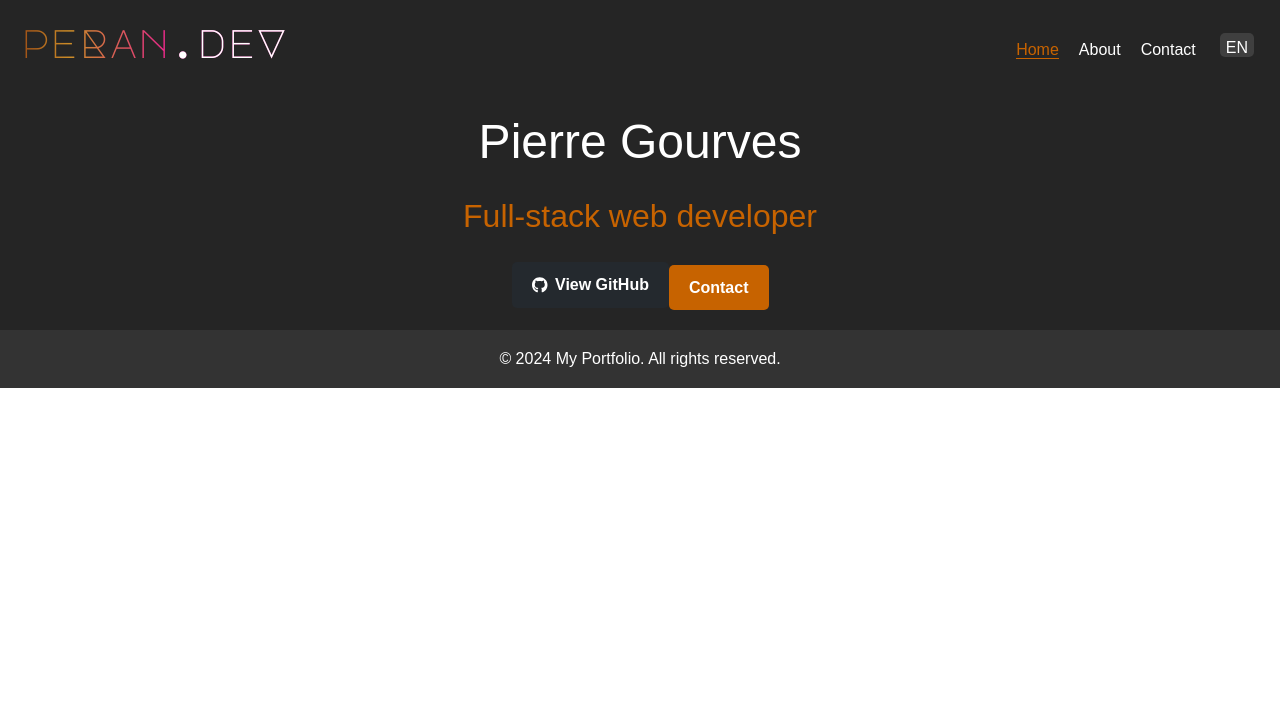
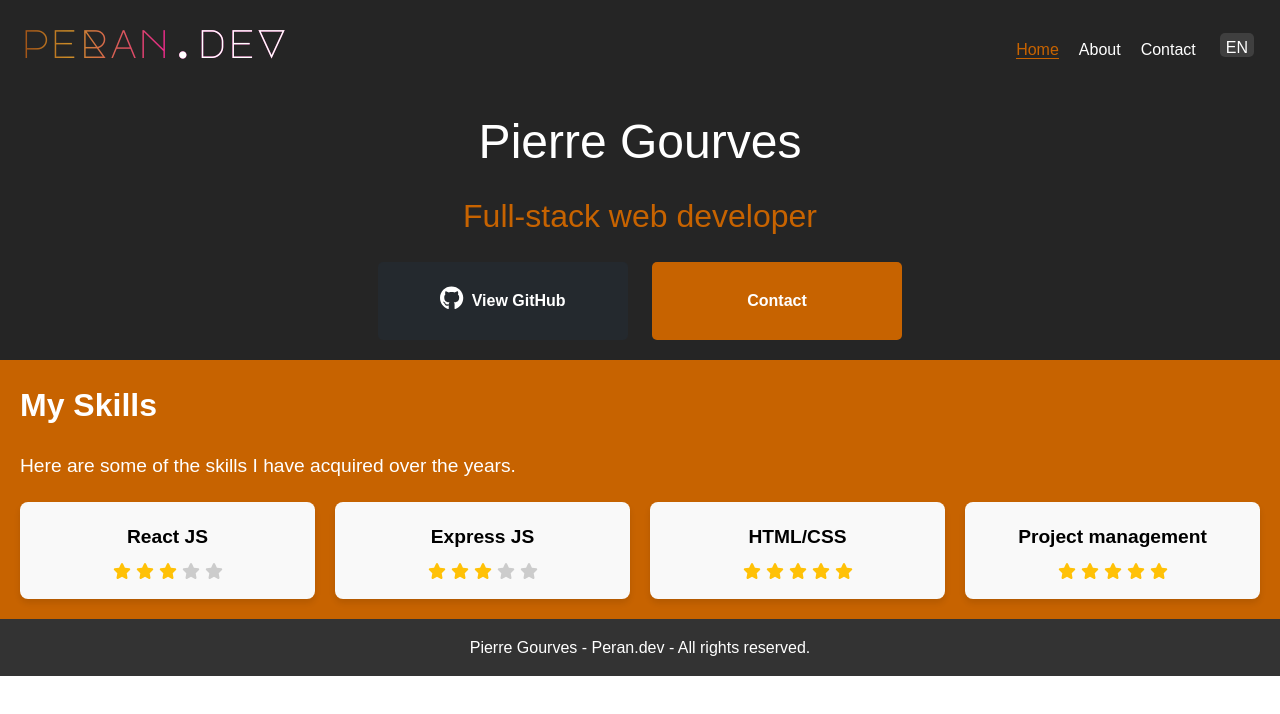
Before and after one commit to Lanseeg/portfolio, a React (Vite) app: page / in a window 1280 px wide. Shown: the top 714 px of the page. Built offline with nearby package versions, Linux system fonts and the light colour scheme; a web font is replaced by a local one.

Commit message:
feat. created Skills, SkillCard & sccs style + json file for skills & i18n translation file

```diff
--- a/src/components/Footer.jsx
+++ b/src/components/Footer.jsx
@@ -2,7 +2,7 @@ import '../styles/components/_footer.scss';
 const Footer = () => {
   return (
     <footer className="footer">
-      <p>&copy; 2024 My Portfolio. All rights reserved.</p>
+      <p> Pierre Gourves - Peran.dev - All rights reserved.</p>
     </footer>
   );
 };
--- /dev/null
+++ b/src/components/SkillCard.jsx
@@ -0,0 +1,28 @@
+import PropTypes from 'prop-types';
+import { FontAwesomeIcon } from '@fortawesome/react-fontawesome';
+import { faStar } from '@fortawesome/free-solid-svg-icons';
+import '../styles/components/_skillCard.scss';
+
+const SkillCard = ({ name, level }) => {
+  return (
+    <div className="skill-card">
+      <h3 className="skill-card__name">{name}</h3>
+      <div className="skill-card__stars">
+        {[...Array(5)].map((_, index) => (
+          <FontAwesomeIcon
+            key={index}
+            icon={faStar}
+            className={index < level ? 'star active' : 'star'}
+          />
+        ))}
+      </div>
+    </div>
+  );
+};
+
+SkillCard.propTypes = {
+  name: PropTypes.string.isRequired,
+  level: PropTypes.number.isRequired,
+};
+
+export default SkillCard;
--- a/src/components/Skills.jsx
+++ b/src/components/Skills.jsx
@@ -1,39 +1,24 @@
-import PropTypes from "prop-types";
-import "../styles/components/_skills.scss";
+import { useTranslation } from 'react-i18next';
+import '../styles/components/_skills.scss';
+import SkillCard from './SkillCard';
+import skills from '../content/skills.json';
 
-const Skills = ({ skills }) => {
+const Skills = () => {
+  const { t } = useTranslation('skills');
+
   return (
-    <div className="skills">
-      <div className="skills-container">
+    <section className="skills">
+      <h2>{t('title')}</h2>
+      {t('description') && <p className="skills__description">{t('description')}</p>}
+
+      {/* Display skillcards */}
+      <div className="skills__grid">
         {skills.map((skill) => (
-          <div key={skill._id} className="skill-card">
-            <h3>{skill.name}</h3>
-            <div className="stars">
-              {Array.from({ length: 5 }, (_, index) => (
-                <span
-                  key={index}
-                  className={index < skill.level ? "star filled" : "star"}
-                >
-                  ★
-                </span>
-              ))}
-            </div>
-          </div>
+          <SkillCard key={skill.name} name={skill.name} level={parseInt(skill.level, 10)} />
         ))}
       </div>
-    </div>
+    </section>
   );
 };
 
-Skills.propTypes = {
-  skills: PropTypes.arrayOf(
-    PropTypes.shape({
-      _id: PropTypes.string.isRequired,
-      name: PropTypes.string.isRequired,
-      level: PropTypes.oneOfType([PropTypes.string, PropTypes.number])
-        .isRequired,
-    })
-  ).isRequired,
-};
-
 export default Skills;
--- /dev/null
+++ b/src/content/skills.json
@@ -0,0 +1,18 @@
+[
+    {
+        "name": "React JS",
+        "level": "3"
+    },
+    {
+        "name": "Express JS",
+        "level": "3"
+    },
+    {
+        "name": "HTML/CSS",
+        "level": "5"
+    },
+    {
+        "name": "Project management",
+        "level": "5"
+    }
+]
--- a/src/i18n.js
+++ b/src/i18n.js
@@ -3,13 +3,16 @@ import i18n from 'i18next';
 import { initReactI18next } from 'react-i18next';
 import LanguageDetector from 'i18next-browser-languagedetector';
 
-// 1 - import translation files
+// import translation files
 import enNav from './locales/en/nav.json';
 import frNav from './locales/fr/nav.json';
 import brNav from './locales/br/nav.json';
 import enPresentation from './locales/en/presentation.json';
 import frPresentation from './locales/fr/presentation.json';
 import brPresentation from './locales/br/presentation.json';
+import enSkills from './locales/en/skills.json';
+import frSkills from './locales/fr/skills.json';
+import brSkills from './locales/br/skills.json';
 
 i18n
   .use(LanguageDetector)
@@ -18,19 +21,22 @@ i18n
     resources: {
       en: {
         nav: enNav,
-        presentation: enPresentation, // Ajout des traductions de "Presentation"
+        presentation: enPresentation,
+        skills: enSkills,
       },
       fr: {
         nav: frNav,
-        presentation: frPresentation, // Ajout des traductions en français
+        presentation: frPresentation,
+        skills: frSkills,
       },
       br: {
         nav: brNav,
-        presentation: brPresentation, // Ajout des traductions en breton
+        presentation: brPresentation,
+        skills: brSkills,
       },
     },
     fallbackLng: 'en', // Default language
-    ns: ['nav', 'presentation'], // Déclare les namespaces
+    ns: ['nav', 'presentation', 'skills'], // Declare namespaces
     defaultNS: 'nav',
     interpolation: {
       escapeValue: false,
--- /dev/null
+++ b/src/locales/br/skills.json
@@ -0,0 +1,5 @@
+{
+  "title": "Ma Kompedansoù",
+  "description": "Setu amañ ur c'hementad eus ma barregezhioù.",
+  "loading": "O kargañ ar barregezhioù..."
+}
--- /dev/null
+++ b/src/locales/en/skills.json
@@ -0,0 +1,5 @@
+{
+  "title": "My Skills",
+  "description": "Here are some of the skills I have acquired over the years.",
+  "loading": "Loading skills..."
+}
--- /dev/null
+++ b/src/locales/fr/skills.json
@@ -0,0 +1,5 @@
+{
+  "title": "Mes Compétences",
+  "description": "Voici quelques-unes des compétences que j'ai acquises au fil des ans.",
+  "loading": "Chargement des compétences..."
+}
--- a/src/pages/Home.jsx
+++ b/src/pages/Home.jsx
@@ -2,11 +2,13 @@
 import PropTypes from "prop-types";
 import "../styles/pages/_home.scss";
 import Presentation from '../components/Presentation';
+import Skills from "../components/Skills";
 
 const Home = ({ language }) => {
   return (
     <div className="home">
       <Presentation language={language} />
+      <Skills />
     </div>
   );
 };
--- a/src/styles/components/_presentation.scss
+++ b/src/styles/components/_presentation.scss
@@ -1,5 +1,6 @@
 // src/styles/components/_presentation.scss
 @use '../abstracts/variables' as vars;
+@use '../abstracts/mixins' as mixins;
 .presentation {
     padding: 20px;
     background-color: vars.$third-color;
@@ -7,7 +8,6 @@
 
     h1 {
       font-size: 1.8rem;
-      //font-family: vars.$font-tertiary;
       font-family: vars.$font-main;
       font-size: 3rem;
       font-weight: 100;
@@ -23,17 +23,32 @@
 
     .presentation__buttons {
       margin-top: 20px;
+      display: inline-flex;
+      gap: 24px;
+
+
+      @include mixins.respond-to(tablet) {
+        display: flex;
+        flex-wrap: wrap;
+        flex-direction: column;
+        align-items: center;
+        justify-content: center;
+      }
+
 
       .button {
+        min-width: 250px;
+        min-height: 75px;
         display: inline-flex;
         align-items: center;
         justify-content: center;
         gap: 8px;
-        padding: 10px 20px;
+        padding: 24px;
         font-size: 1rem;
         font-weight: bold;
         text-decoration: none;
         border-radius: 5px;
+        line-height: 1;
         transition: background-color 0.3s ease, transform 0.3s ease;
 
         &.github-button {
@@ -54,7 +69,11 @@
             transform: scale(1.05);
           }
         }
+
+        svg {
+          font-size: 1.5rem;
+          padding-bottom: 6px;
+        }
       }
     }
-
   }
--- /dev/null
+++ b/src/styles/components/_skillCard.scss
@@ -0,0 +1,35 @@
+@use '../abstracts/mixins' as mixins;
+
+.skill-card {
+    background-color: #f9f9f9;
+    padding: 20px;
+    border-radius: 8px;
+    box-shadow: 0 4px 6px rgba(0, 0, 0, 0.1);
+    text-align: center;
+    transition: transform 0.3s ease, box-shadow 0.3s ease;
+
+    &:hover {
+      transform: translateY(-5px);
+      box-shadow: 0 6px 12px rgba(0, 0, 0, 0.15);
+    }
+
+    &__name {
+      font-size: 1.2rem;
+      margin-bottom: 10px;
+      font-weight: bold;
+    }
+
+    &__stars {
+      display: flex;
+      justify-content: center;
+      gap: 5px;
+
+      .star {
+        color: #ccc;
+      }
+
+      .star.active {
+        color: #ffc107;
+      }
+    }
+  }
--- a/src/styles/components/_skills.scss
+++ b/src/styles/components/_skills.scss
@@ -1,53 +1,46 @@
+@use '../abstracts/variables' as vars;
+@use '../abstracts/mixins' as mixin;
+
 .skills {
+  text-align: center;
   padding: 20px;
+  background-color: vars.$primary-color;
 
   h2 {
+    font-size: 2rem;
+    margin-bottom: 20px;
+    text-align: left;
+    color: vars.$secondary-color;
+
+    @include mixin.respond-to(tablet) {
       text-align: center;
-      margin-bottom: 20px;
+    }
 
   }
 
-    .skills-container {
-      display: flex;
-      flex-wrap: wrap;
-      justify-content: center;
-      gap: 20px;
-      margin: 20px 0;
-      border: 5px solid rgb(89, 0, 255);
+  &__description {
+    font-size: 1.2rem;
+    margin-bottom: 20px;
+    color: vars.$secondary-color;
+    text-align: left;
+
+    @include mixin.respond-to(tablet) {
+      text-align: center;
+    }
   }
 
-    .skill-card {
-      background: transparent;
-      border: 1px solid #e0e0e0;
-      border-radius: 8px;
-      padding: 15px;
-      width: 200px;
-      text-align: center;
-      box-shadow: 0 4px 6px rgba(0, 0, 0, 0.1);
-      transition: transform 0.2s ease-in-out;
+  &__grid {
+    display: grid;
+    grid-template-columns: repeat(auto-fit, minmax(200px, 1fr));
+    gap: 20px;
 
-      &:hover {
-        transform: translateY(-5px);
+    @include mixin.respond-to(tablet) {
+      grid-template-columns: repeat(2, 1fr);
     }
 
-      h3 {
-        font-size: 18px;
-        margin-bottom: 10px;
+    @include mixin.respond-to(mobile) {
+      grid-template-columns: repeat(1, 1fr);
     }
 
-      .stars {
-        display: flex;
-        justify-content: center;
-
-        .star {
-          font-size: 20px;
-          color: #d3d3d3;
-          margin: 0 2px;
-
-          &.filled {
-            color: #ffb400;
   }
 }
-      }
-    }
-  }
```
Lines whose indentation alone changed are shown as unchanged.
